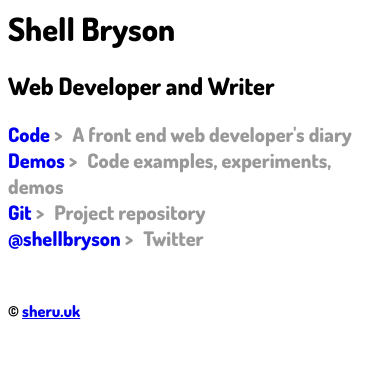
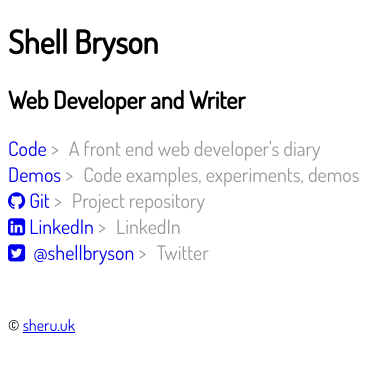
Before and after one commit to shellbryson/shellbryson-callingcard, a plain HTML site: page index.html in a window 390 px wide. Drawn offline with Linux system fonts and the light colour scheme.

Commit message:
Adds tracking information. Links font rather that having the CSS fetch it. Adds LinkedIn link. Adds mobile support. Adds icons.

```diff
--- a/index.html
+++ b/index.html
@@ -1,5 +1,11 @@
+<!DOCTYPE html>
 <html>
   <head>
+    <meta charset="utf-8">
+    <meta name="viewport" content="width=device-width">
+    <meta name="description" content="Web developer and writer, based in Scotland">
+    <link href="https://fonts.googleapis.com/css?family=Dosis" rel="stylesheet">
+    <link href="https://maxcdn.bootstrapcdn.com/font-awesome/4.7.0/css/font-awesome.min.css" rel="stylesheet">
     <title>Shell Bryson</title>
     <link rel="stylesheet" href="styles/shellbryson.css">
   </head>
@@ -12,12 +18,22 @@
       <section class="links">
         <a href="https://sheru.uk" class="links__link">Code <span class="links__description">A front end web developer's diary</span></a>
         <a href="http://codepen.io/shellbryson/" class="links__link">Demos <span class="links__description">Code examples, experiments, demos</span></a>
-        <a href="https://github.com/shellbryson" class="links__link">Git <span class="links__description">Project repository</span></a>
-        <a href="https://twitter.com/shellbryson" class="links__link">@shellbryson <span class="links__description">Twitter</span></a>
+        <a href="https://github.com/shellbryson" class="links__link"><i class="fa fa-github"></i>Git <span class="links__description">Project repository</span></a>
+        <a href="https://www.linkedin.com/in/shellbryson" class="links__link"><i class="fa fa-linkedin-square"></i>LinkedIn <span class="links__description">LinkedIn</span></a>
+        <a href="https://twitter.com/shellbryson" class="links__link"><i class="fa fa-twitter-square"></i> @shellbryson <span class="links__description">Twitter</span></a>
       </section>
     </main>
     <footer class="footer">
       &copy <a href="https://sheru.uk">sheru.uk</a>
     </footer>
+    <script>
+      (function(i,s,o,g,r,a,m){i['GoogleAnalyticsObject']=r;i[r]=i[r]||function(){
+          (i[r].q=i[r].q||[]).push(arguments)},i[r].l=1*new Date();a=s.createElement(o),
+        m=s.getElementsByTagName(o)[0];a.async=1;a.src=g;m.parentNode.insertBefore(a,m)
+      })(window,document,'script','https://www.google-analytics.com/analytics.js','ga');
+
+      ga('create', 'UA-11367991-1', 'auto');
+      ga('send', 'pageview');
+    </script>
   </body>
 </html>
--- a/styles/shellbryson.scss
+++ b/styles/shellbryson.scss
@@ -1,7 +1,4 @@
 // Shell Bryson Raw Site
-
-@import url('https://fonts.googleapis.com/css?family=Dosis:800');
-
 $color-fade: rgba(0,0,0, 0.4);
 $color-body: rgba(0,0,0, 0.9);
 
@@ -27,6 +24,10 @@ $color-body: rgba(0,0,0, 0.9);
     &:visited, &:active {
       color: $color-body;
     }
+
+    i {
+      padding-right: 4px;
+    }
   }
 
   &__description {
```
Also changed, not shown: styles/shellbryson.css, 1 other file.
